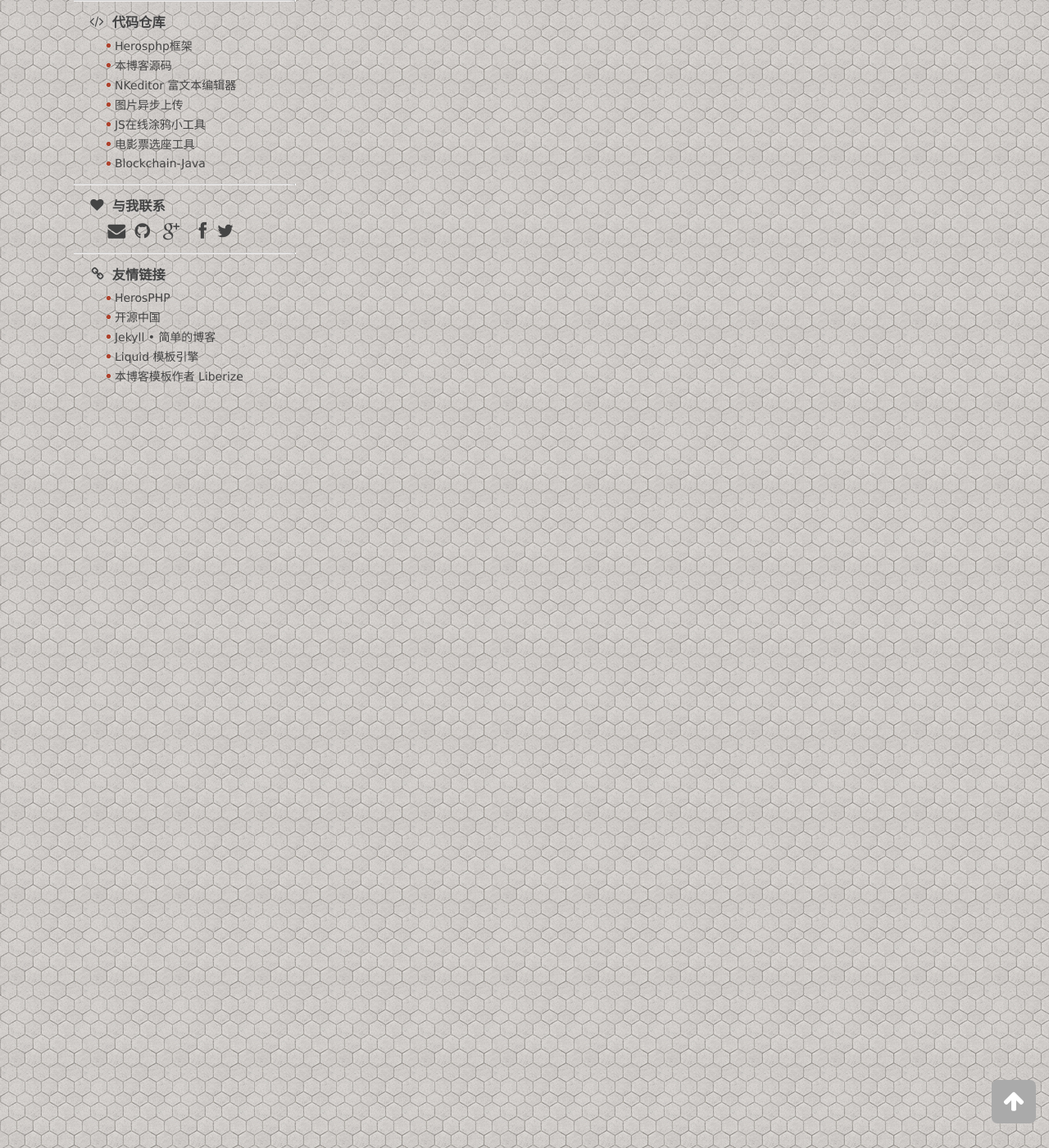
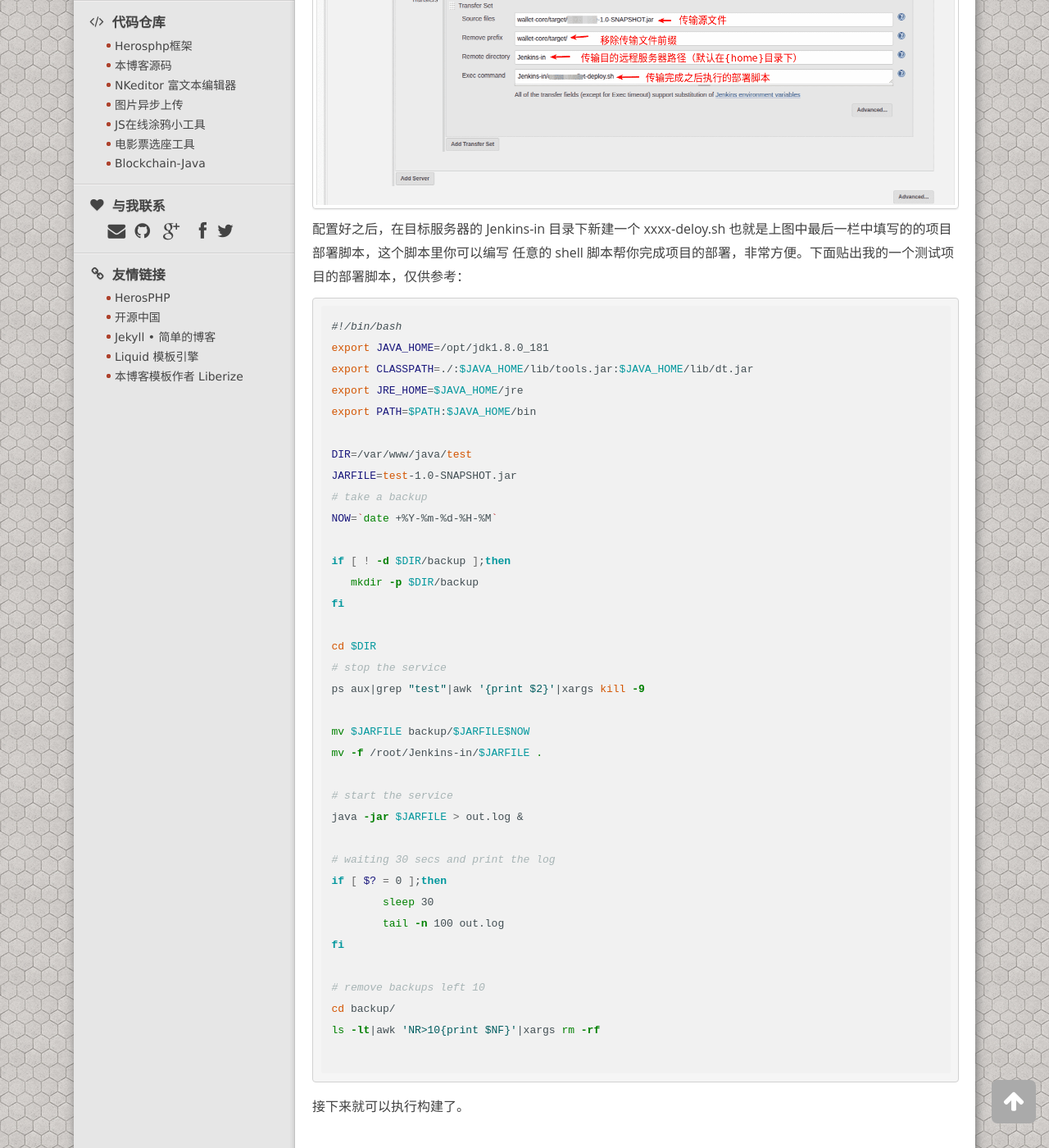
Before and after one commit to FunctFan/blog, a Jekyll site: the page built from _posts/2018/12/2018-12-10-install-jenkins.md, in a window 1280 px wide and 1400 px high, scrolled down 5757 px. Shown: the whole window at 82% size. Built offline with Jekyll 4.4.1, drawn with Linux system fonts in a browser that asks for light colours; some of the changed text lies outside the part shown.

Commit message:
finish the blog for auto build project by jenkins

````diff
--- a/_posts/2018/12/2018-12-10-install-jenkins.md
+++ b/_posts/2018/12/2018-12-10-install-jenkins.md
@@ -70,3 +70,54 @@ http://localhost:8080/jenkins 了。
 `Publish Over SSH` 添加你需要发布到的服务器的连接信息。
 
 <img class="img-view" data-src="/images/2018/12/jenkins-06.png" src="/images/1px.png" />
+
+__做完这些之后，记得把部署 jenkins 所在的服务器的公钥放在要部署的目标服务器的 ~/.ssh/authorized_keys 文件中.__
+
+# 4. 添加构建任务
+
+点击`新建任务`， 输入项目名称，选择 `构建自由风格的软件项目`，按照下图配置：
+
+<img class="img-view" data-src="/images/2018/12/jenkins-project.png" src="/images/1px.png" />
+
+配置好之后，在目标服务器的 Jenkins-in 目录下新建一个 xxxx-deloy.sh 也就是上图中最后一栏中填写的的项目部署脚本，这个脚本里你可以编写
+任意的 shell 脚本帮你完成项目的部署，非常方便。下面贴出我的一个测试项目的部署脚本，仅供参考：
+
+```bash
+#!/bin/bash
+export JAVA_HOME=/opt/jdk1.8.0_181
+export CLASSPATH=./:$JAVA_HOME/lib/tools.jar:$JAVA_HOME/lib/dt.jar
+export JRE_HOME=$JAVA_HOME/jre
+export PATH=$PATH:$JAVA_HOME/bin
+
+DIR=/var/www/java/test
+JARFILE=test-1.0-SNAPSHOT.jar
+# take a backup
+NOW=`date +%Y-%m-%d-%H-%M`
+
+if [ ! -d $DIR/backup ];then
+   mkdir -p $DIR/backup
+fi
+
+cd $DIR
+# stop the service
+ps aux|grep "test"|awk '{print $2}'|xargs kill -9
+
+mv $JARFILE backup/$JARFILE$NOW
+mv -f /root/Jenkins-in/$JARFILE .
+
+# start the service
+java -jar $JARFILE > out.log &
+
+# waiting 30 secs and print the log
+if [ $? = 0 ];then
+        sleep 30
+        tail -n 100 out.log
+fi
+
+# remove backups left 10
+cd backup/
+ls -lt|awk 'NR>10{print $NF}'|xargs rm -rf
+
+```
+
+接下来就可以执行构建了。
````
Also changed, not shown: images/2018/12/jenkins-project.png (added).
